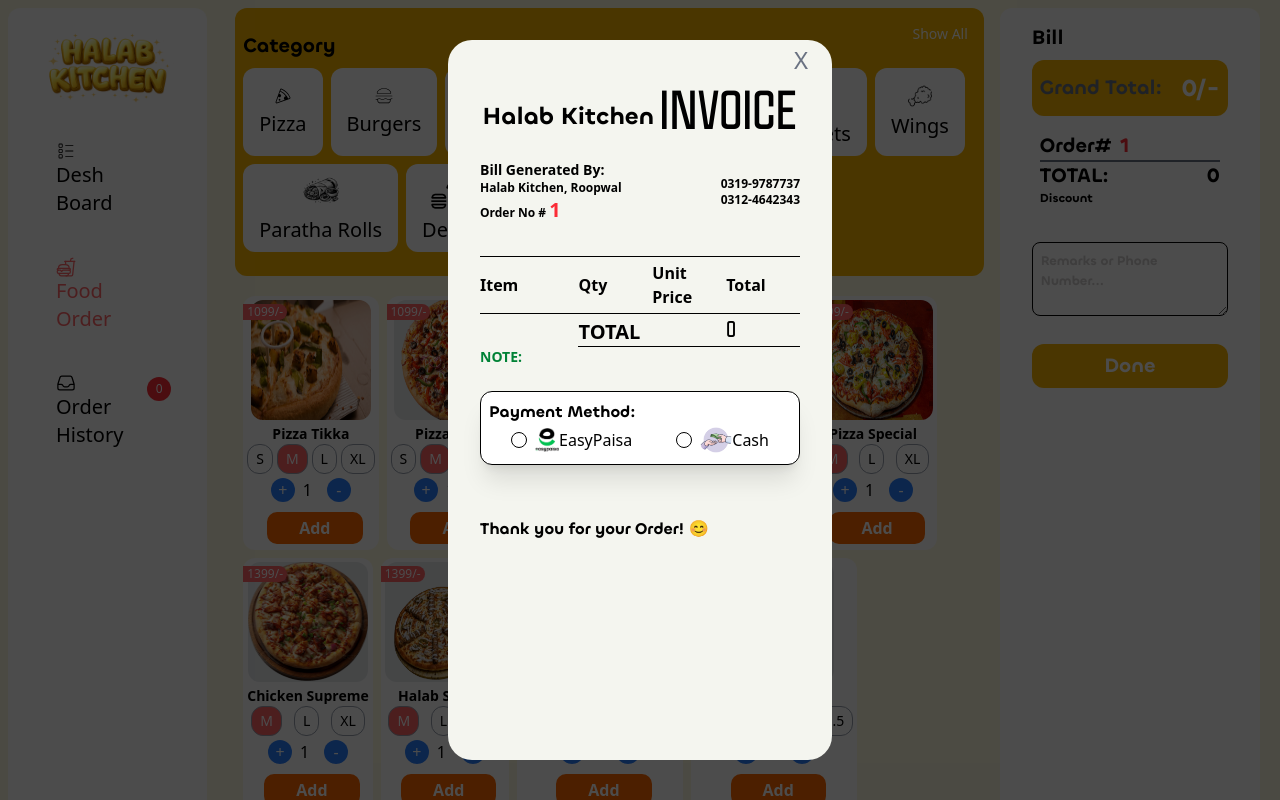
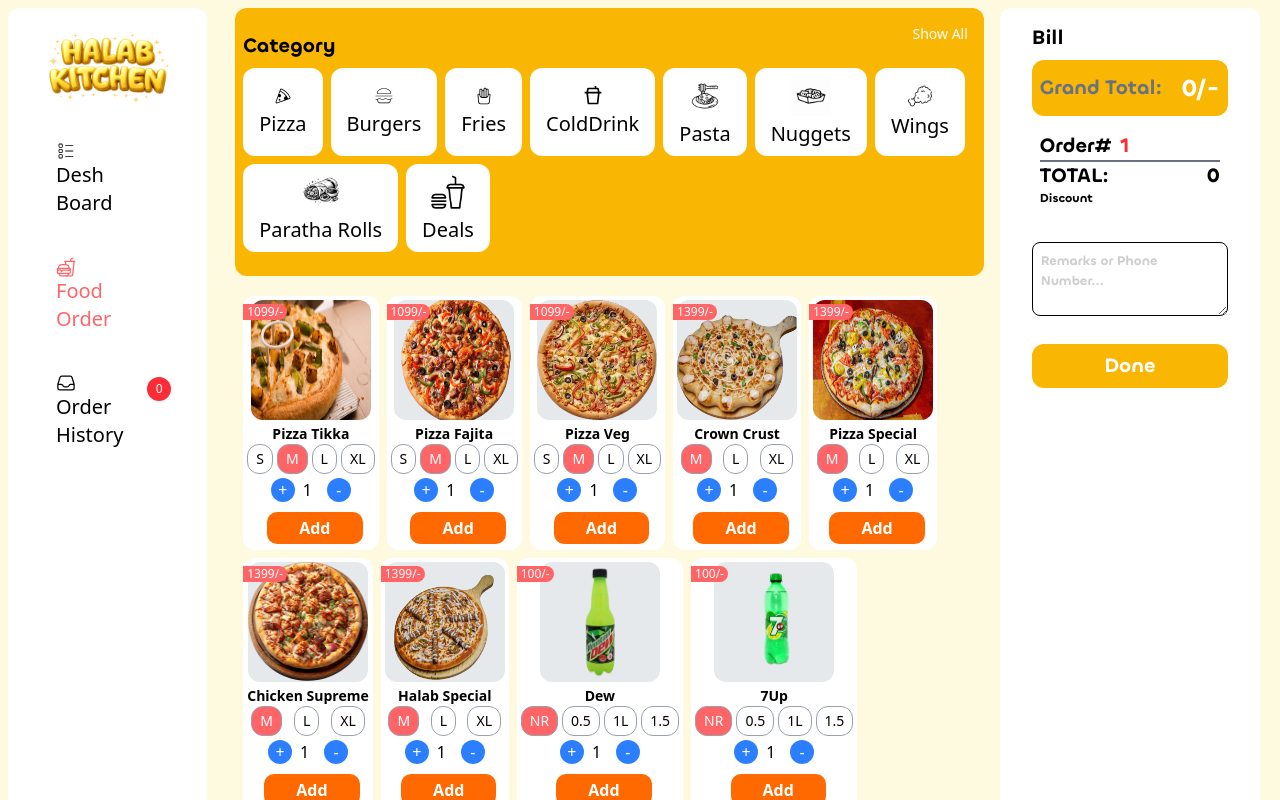
Before and after one commit to AfzoCoder/POS-SYSTEM, a React app: page /FoodOrder in a window 1280 px wide. Shown: the top 800 px of the page. Built offline with nearby package versions, Linux system fonts and the light colour scheme; the HTML template or start-up script is replaced by a standard one.

Commit message:
Added remarks feature to cart

```diff
--- a/src/Components/BillingComponent.jsx
+++ b/src/Components/BillingComponent.jsx
@@ -48,7 +48,7 @@
   const discountArray = [0, 5, 10, 15];
   const [showDiscount, setshowDiscount] = useState(false);
   const [Discount, setDiscount] = useState(0);
-  const [showBill, setshowBill] = useState(true); //cahange it . make it true
+  const [showBill, setshowBill] = useState(false);
 
   // print Handler
   let printFunction = () => {
```
Also changed, not shown: vercel.json (added).
